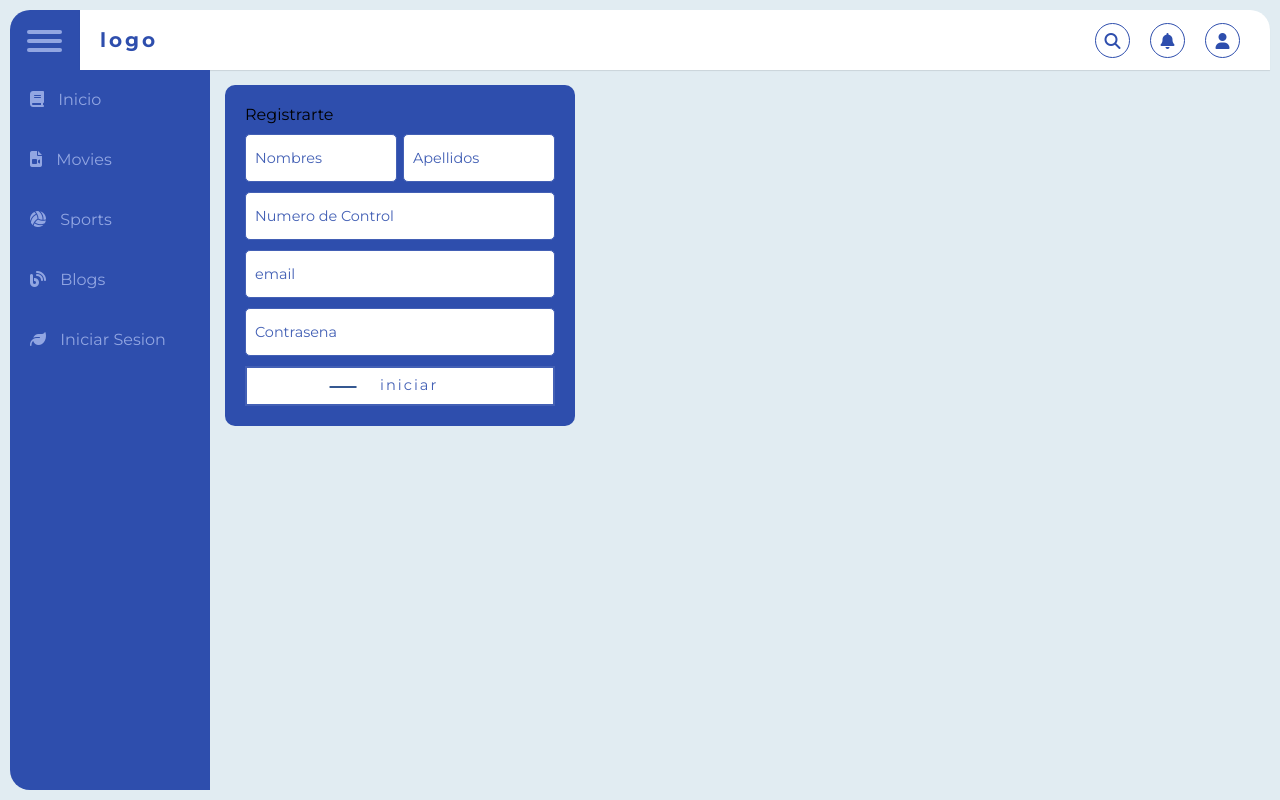
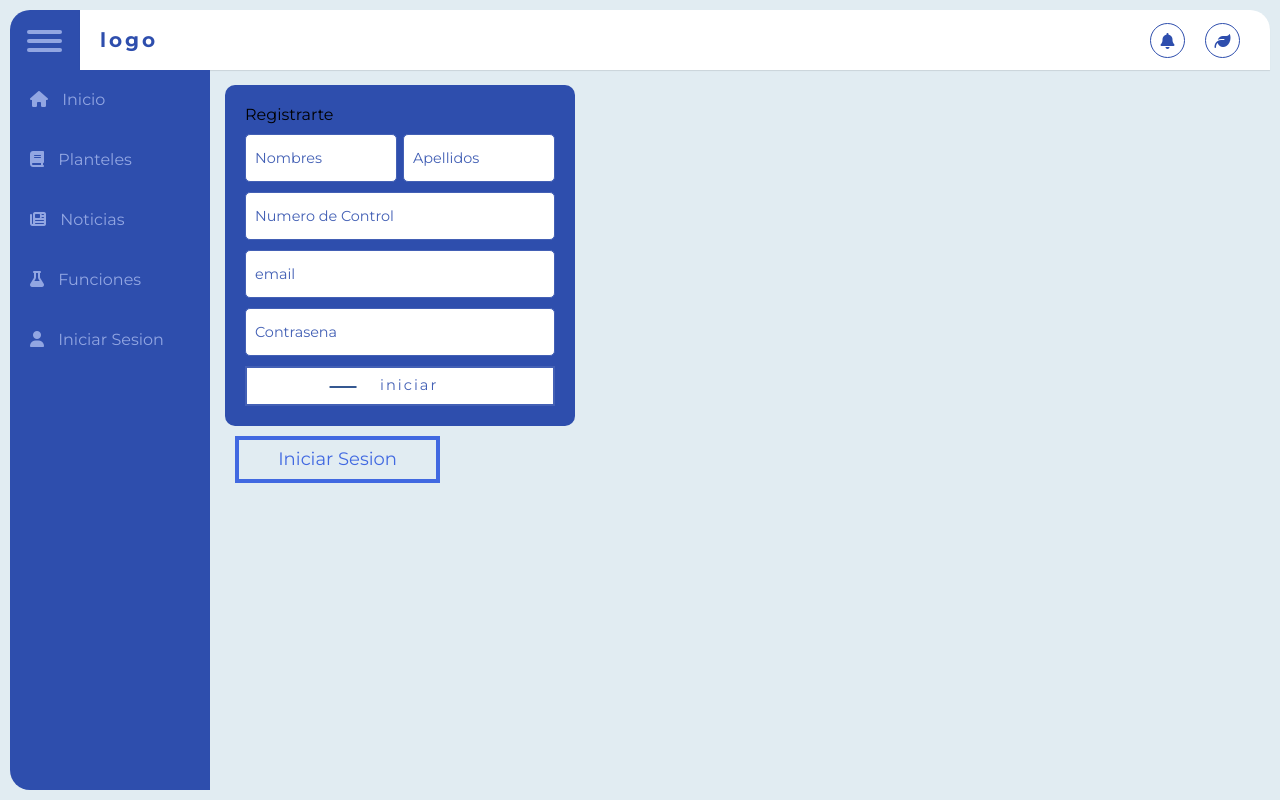
Before and after one commit to kito089/DGTIPOCKET, a Flask app: page /registro in a window 1280 px wide. Run offline with Flask 3, Linux system fonts and the light colour scheme; some libraries are stand-ins or nearby versions.

Commit message:
cambio de iconos y funcion de botones inicioS,Regi

```diff
--- a/pagina/prototipos 1.0/templates/Registro.html
+++ b/pagina/prototipos 1.0/templates/Registro.html
@@ -201,6 +201,63 @@ INICIO
   right: 0;
   width: 0;
 }
+
+.registro {
+  margin: 10px;
+  border: none;
+  display: block;
+  position: relative;
+  padding: 0.7em 2.4em;
+  font-size: 18px;
+  background: transparent;
+  cursor: pointer;
+  user-select: none;
+  overflow: hidden;
+  color: royalblue;
+  z-index: 1;
+  font-family: inherit;
+  font-weight: 500;
+}
+
+.registro span {
+  position: absolute;
+  left: 0;
+  top: 0;
+  width: 100%;
+  height: 100%;
+  background: transparent;
+  z-index: -1;
+  border: 4px solid royalblue;
+}
+
+.registro span::before {
+  content: "";
+  display: block;
+  position: absolute;
+  width: 8%;
+  height: 500%;
+  background: var(--lightgray);
+  top: 50%;
+  left: 50%;
+  transform: translate(-50%, -50%) rotate(-60deg);
+  transition: all 0.3s;
+}
+
+.registro:hover span::before {
+  transform: translate(-50%, -50%) rotate(-90deg);
+  width: 100%;
+  background: royalblue;
+}
+
+.registro:hover {
+  color: white;
+}
+
+.registro:active span::before {
+  background: #2751cd;
+}
+
+
 {% endblock %}
 
 
@@ -247,4 +304,18 @@ INICIO
 
 
 </form>
+<button class="registro" id="registro"> Iniciar Sesion
+  <span  ></span>
+</button>
+
+<script>
+  // Selecciona el botón por su ID
+  var boton = document.getElementById("registro");
+
+  // Agrega un event listener para escuchar el clic en el botón
+  boton.addEventListener("click", function() {
+      // Redirige a la página deseada
+      window.location.href = "/sesion"; // Reemplaza con la URL deseada
+  });
+</script>
 {% endblock %}
--- a/pagina/prototipos 1.0/templates/layout.html
+++ b/pagina/prototipos 1.0/templates/layout.html
@@ -31,13 +31,12 @@
     <div class="top_menu">
       <div class="logo">logo</div>
       <ul>
-        <li><a href="#">
-          <i class="fas fa-search"></i></a></li>
+
         <li><a href="#">
           <i class="fas fa-bell"></i>
           </a></li>
         <li><a href="/sesion">
-          <i class="fas fa-user"></i>
+          <i class="fas fa-leaf"></i>
           </a></li>
       </ul>
     </div>
@@ -46,22 +45,22 @@
   <div class="sidebar">
       <ul>
         <li><a href="/">
-          <span class="icon"><i class="fas fa-book"></i></span>
+          <span class="icon"><i class="fas fa-home"></i></span>
           <span class="title">Inicio</span></a></li>
         <li><a href="#">
-          <span class="icon"><i class="fas fa-file-video"></i></span>
-          <span class="title">Movies</span>
+          <span class="icon"><i class="fas fa-book"></i></span>
+          <span class="title">Planteles</span>
           </a></li>
         <li><a href="#">
-          <span class="icon"><i class="fas fa-volleyball-ball"></i></span>
-          <span class="title">Sports</span>
+          <span class="icon"><i class="fas fa-newspaper"></i></span>
+          <span class="title">Noticias</span>
           </a></li>
         <li><a href="#" >
-          <span class="icon"><i class="fas fa-blog"></i></span>
-          <span class="title">Blogs</span>
+          <span class="icon"><i class="fas fa-flask"></i></span>
+          <span class="title">Funciones</span>
           </a></li>
         <li><a href="/sesion">
-          <span class="icon"><i class="fas fa-leaf"></i></span>
+          <span class="icon"><i class="fas fa-user"></i></span>
           <span class="title">Iniciar Sesion</span>
           </a></li>
     </ul>
```
Also changed, not shown: pagina/prototipos 1.0/templates/inicioS.html (+13 -2 lines).
